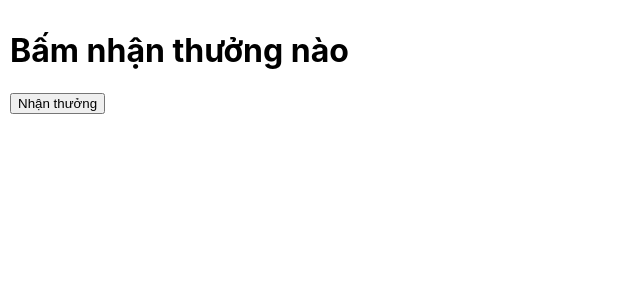
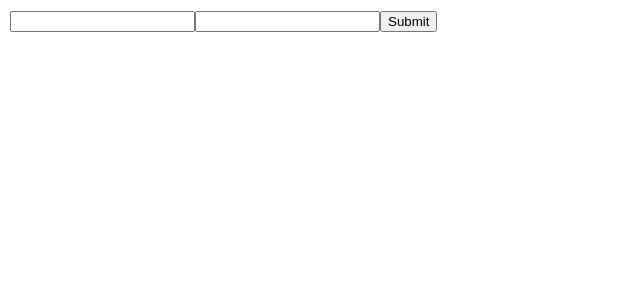
Before and after one commit to Khoaruoi69/test, a React (Create React App) app: page / in a window 1280 px wide. Shown: the top 300 px of the page, without its empty margins (0-640 px from the left). Built offline with nearby package versions, Linux system fonts and the light colour scheme.

Commit message:
two-way binding 01

```diff
--- a/src/App.js
+++ b/src/App.js
@@ -1,23 +1,29 @@
 import React, {useState} from 'react';
 
 
-const Gifts =[
-  'CPU 9',
-  'Ram 32 Gb',
-  'RGB keyboard'
-]
+
 function App() {
-  const [gift, setGift] =useState()
+  const[name, setName]=useState('')
+  const[email,setEmail]=useState('')
 
- const randomGift =()=>{
-  const index = Math.floor(Math.random()*Gifts.length);
-  setGift(Gifts[index]);
- }
+
+  const handleSubmit =()=>{
+    //call api
+    console.log({name,email});
+  }
+
 
   return (
     <div style={{padding: '10px'}}>
-      <h1>{gift||"Bấm nhận thưởng nào"}</h1>
-      <button onClick={randomGift}> Nhận thưởng</button>
+    <input
+    value={name} // nhận giá trị nhập vô khi nhấn button submit
+    onChange={e=> setName(e.target.value)}
+    />
+    <input
+    value={email}
+    onChange={e=>setEmail(e.target.value)}
+    />
+    <button onClick={handleSubmit}>Submit</button>
     </div>
   );
 }
```
